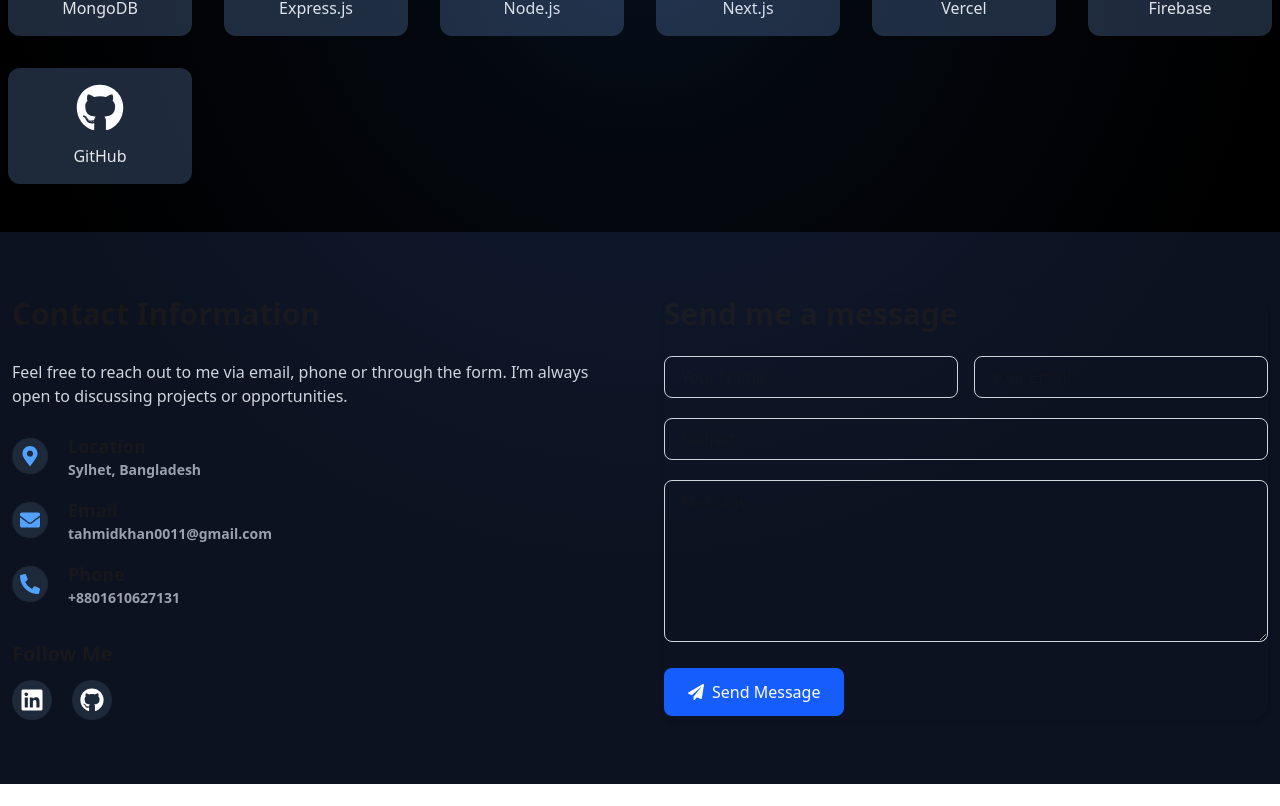
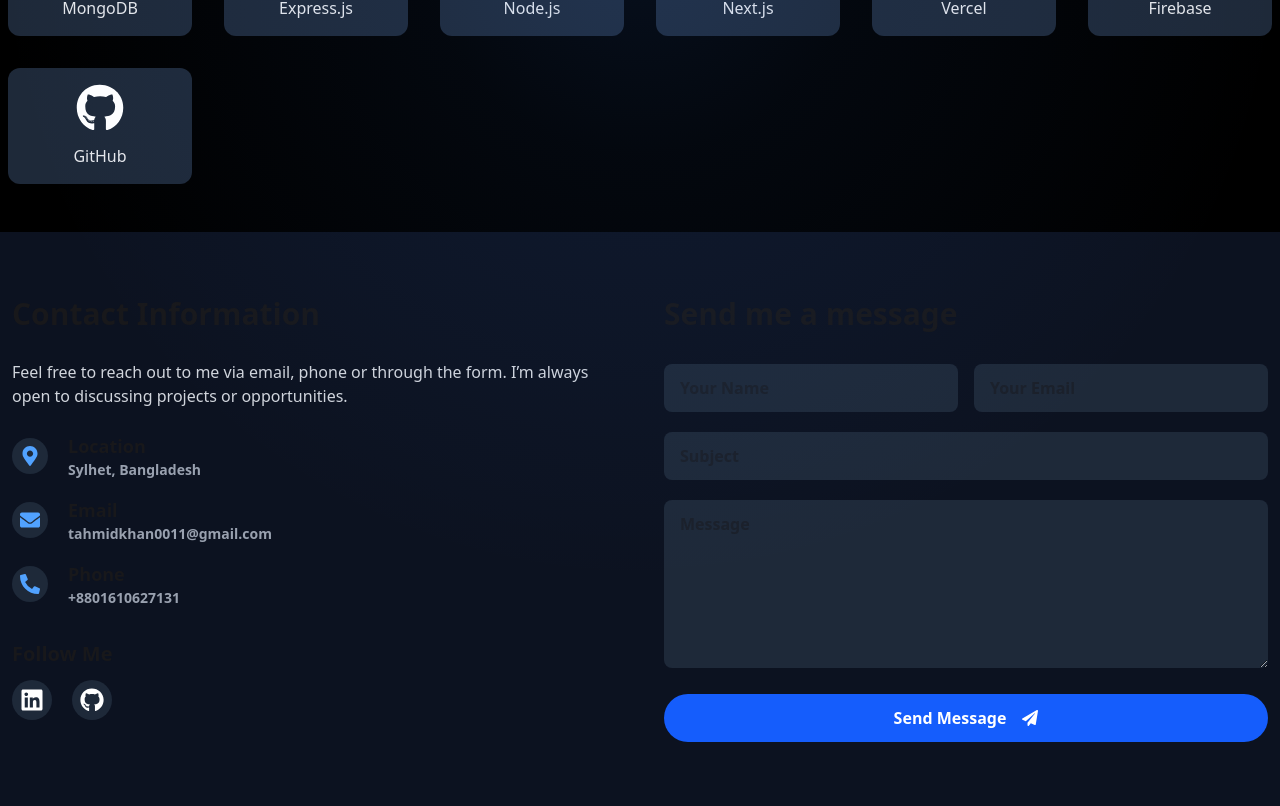
Before and after one commit to tahmid-khan-hub/my-portfolio-nextjs, a Next.js app: page / in a window 1280 px wide. Shown: the part 925-1731 px from the top of the page. Before the commit the page ends 1709 px from the top, so only its background shows below. Built offline with nearby package versions, Linux system fonts and the light colour scheme.

Commit message:
updated the contact form

```diff
--- a/src/components/Contact.tsx
+++ b/src/components/Contact.tsx
@@ -46,7 +46,7 @@ const Contact = () => {
           </div>
 
           <h3 className="text-xl font-semibold mb-3">Follow Me</h3>
-          <div className="flex gap-5 text-2xl text-white">
+          <div className="flex gap-5 text-2xl text-white mb-3">
             {/* linkedIn */}
             <motion.div whileHover={{
               scale: 1.1,
@@ -71,20 +71,20 @@ const Contact = () => {
         </div>
 
         {/* Right Side */}
-        <div className=" shadow-md rounded-2xl ">
-          <h2 className="text-3xl font-bold mb-6">Send me a message</h2>
+        <div className=" rounded-2xl ">
+          <h2 className="text-3xl font-bold mb-8">Send me a message</h2>
           <form className="space-y-5">
             {/* Name + Email */}
             <div className="flex flex-col md:flex-row gap-4">
               <input
                 type="text"
                 placeholder="Your Name"
-                className="w-full border border-gray-300 rounded-lg px-4 py-2 focus:outline-none focus:ring-2 focus:ring-blue-500"
+                className="w-full bg-gray-800 rounded-lg px-4 py-3 font-semibold focus:outline-none focus:ring-2 focus:ring-blue-500"
               />
               <input
                 type="email"
                 placeholder="Your Email"
-                className="w-full border border-gray-300 rounded-lg px-4 py-2 focus:outline-none focus:ring-2 focus:ring-blue-500"
+                className="w-full bg-gray-800 rounded-lg px-4 py-3 font-semibold focus:outline-none focus:ring-2 focus:ring-blue-500"
               />
             </div>
 
@@ -92,23 +92,23 @@ const Contact = () => {
             <input
               type="text"
               placeholder="Subject"
-              className="w-full border border-gray-300 rounded-lg px-4 py-2 focus:outline-none focus:ring-2 focus:ring-blue-500"
+              className="w-full bg-gray-800 rounded-lg px-4 py-3 font-semibold focus:outline-none focus:ring-2 focus:ring-blue-500"
             />
 
             {/* Message */}
             <textarea
               placeholder="Message"
               rows={6}
-              className="w-full border border-gray-300 rounded-lg px-4 py-2 focus:outline-none focus:ring-2 focus:ring-blue-500"
+              className="w-full bg-gray-800 rounded-lg px-4 py-3 font-semibold focus:outline-none focus:ring-2 focus:ring-blue-500"
             ></textarea>
 
             {/* Button */}
             <button
-              type="submit"
-              className="flex items-center gap-2 bg-blue-600 text-white font-medium px-6 py-3 rounded-lg hover:bg-blue-700 transition-colors"
+            type="submit"
+            className="flex w-full justify-center items-center bg-blue-600 text-white font-semibold px-6 py-3 rounded-3xl hover:bg-blue-700 transition-colors"
             >
-              <FaPaperPlane />
-              Send Message
+            Send Message
+            <FaPaperPlane className="ml-4" />
             </button>
           </form>
         </div>
```
